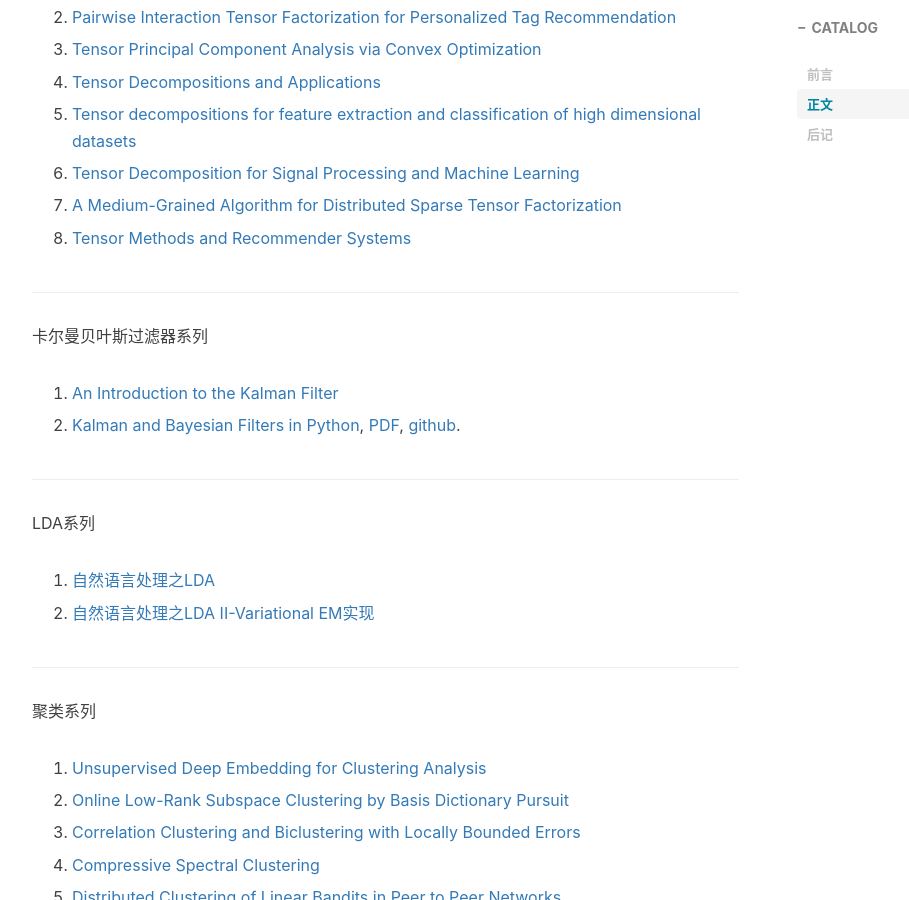
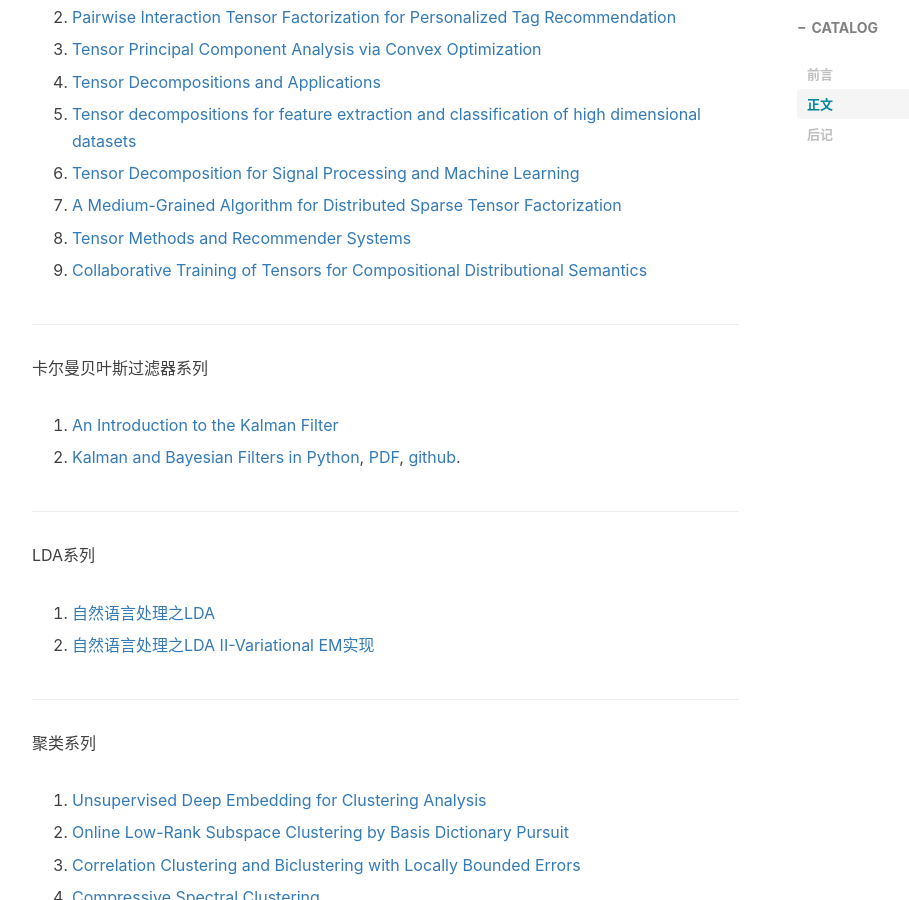
Before and after one commit to CoolIceFire/CoolIceFire.github.io, a Jekyll site: the page built from _posts/2016-06-30-Learning.markdown, in a window 1280 px wide and 900 px high, scrolled down 2621 px. Shown: the whole window, without its empty margins (233-1142 px from the left). Built offline with Jekyll 4.4.1, drawn with Linux system fonts in a browser that asks for light colours; nearby versions of some CDN libraries; comment, search, counter and statistics services are not loaded.

Commit message:
Update 2016-06-30-Learning.markdown

```diff
--- a/_posts/2016-06-30-Learning.markdown
+++ b/_posts/2016-06-30-Learning.markdown
@@ -117,6 +117,8 @@ Tensor系列
 
 8. [Tensor Methods and Recommender Systems](https://arxiv.org/pdf/1603.06038.pdf)
 
+9. [Collaborative Training of Tensors for Compositional Distributional Semantics](http://arxiv.org/abs/1607.02310)
+
 ---------------------------------------------------------------------------------------------------------------
 
 卡尔曼贝叶斯过滤器系列
```
